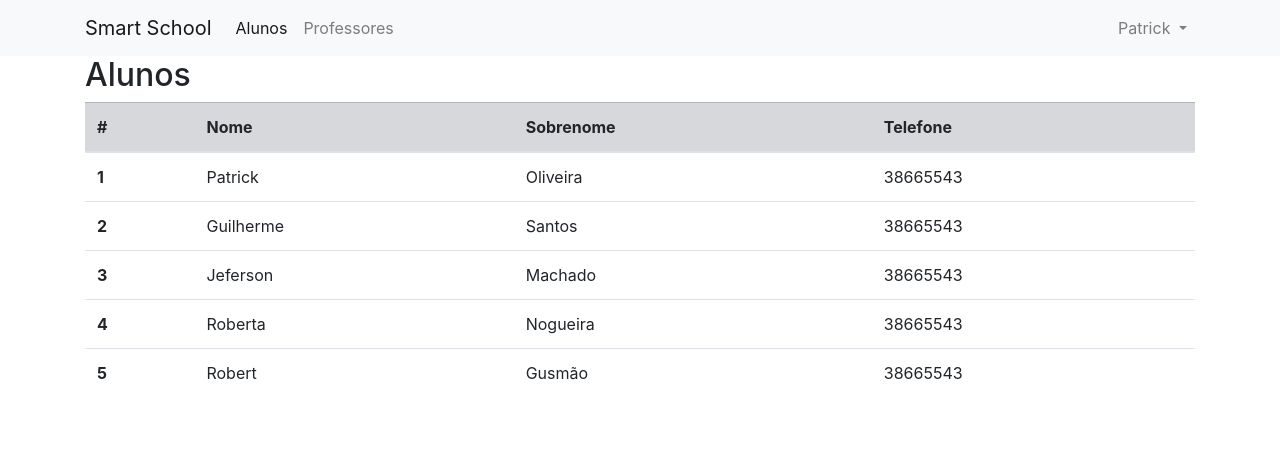
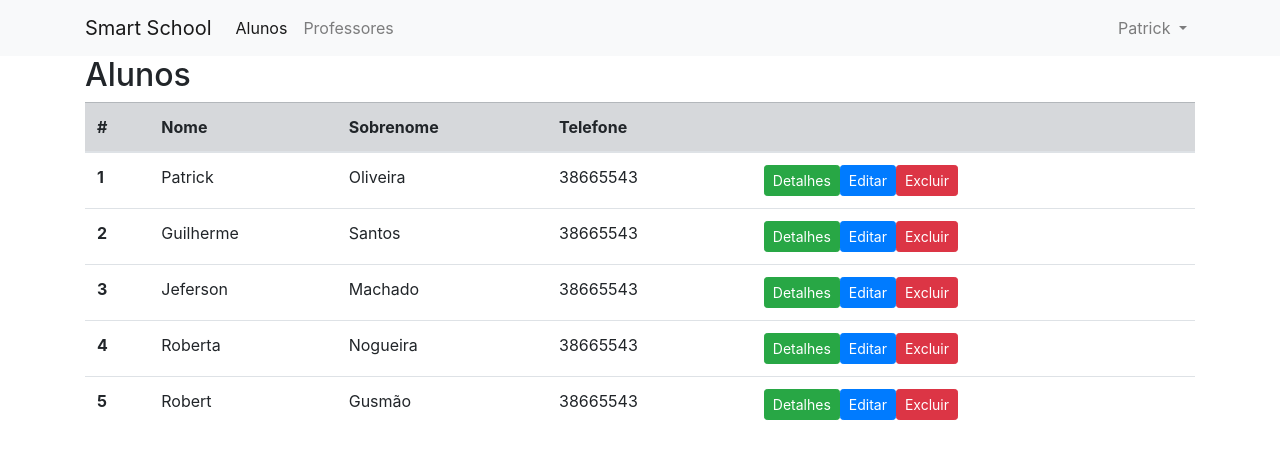
Before and after one commit to PatrickGuilherme/SmartSchool, an Angular app: page /alunos in a window 1280 px wide. Shown: the top 458 px of the page. Built offline with nearby package versions, Linux system fonts and the light colour scheme.

Commit message:
Alunos componente

```diff
--- a/src/app/alunos/alunos.component.html
+++ b/src/app/alunos/alunos.component.html
@@ -1,36 +1,43 @@
+<div class="row">
     <!--ALUNO ESPECIFICO SELECIONADO-->
-<div *ngIf="alunoSelecionado">
+    <div class="col-sm-6" *ngIf="alunoSelecionado">
         <div class="row">
             <div class="mr-auto">
-            <app-titulo [titulo] ="'Aluno:' + alunoSelecionado.nome"></app-titulo>
+                <app-titulo [titulo] ="'Código:' + alunoSelecionado.id"></app-titulo>
             </div>
             <div class="mt-1">
-            <button class="btn btn-warning" (click) = "Voltar()">
+                <button class="btn btn-outline-danger" (click) = "Voltar()">
                     Voltar
                 </button>
             </div>
         </div>
         <!--FORMULARIO DE EDIÇÃO-->
-    <form>
+        <form [formGroup] = "alunoForm" (submit)='AlunoSubmit()'>
             <div class="form-group">
                 <div class="mb-3">
                     <label for="formGroupExampleInput" class="form-label">Nome</label>
-                <input type="text" value="{{alunoSelecionado.nome}}" class="form-control" placeholder="Insira seu nome">
+                    <input type="text" formControlName="nome" class="form-control" placeholder="Insira seu nome">
                 </div>
                 <div class="mb-3">
                     <label for="formGroupExampleInput2" class="form-label">Sobrenome</label>
-                <input type="text" value="{{alunoSelecionado.sobrenome}}" class="form-control" placeholder="Insira seu sobrenome">
+                    <input type="text" formControlName="sobrenome" class="form-control" placeholder="Insira seu sobrenome">
                 </div>
                 <div class="mb-3">
                     <label for="formGroupExampleInput2" class="form-label">Telefone</label>
-                <input type="number" value="{{alunoSelecionado.telefone}}" class="form-control" placeholder="Insira seu telefone">
+                    <input type="number" formControlName="telefone" class="form-control" placeholder="Insira seu telefone">
                 </div>
+            </div>
+            <div class="form-group">
+                <hr>
+                <button class="btn btn-success" [disabled]="!alunoForm.valid">
+                    Salvar
+                </button>
             </div>
         </form>
     </div>
 
     <!--LISTA DE TODOS OS ALUNOS-->
-<div *ngIf="!alunoSelecionado">
+    <div [ngClass] ="{'col-sm-6': alunoSelecionado, 'col-sm-12': !alunoSelecionado}">
         <app-titulo [titulo] ='titulo'></app-titulo>
         <table class="table table-hover">
             <thead class="table-secondary">
@@ -39,6 +46,7 @@
                     <th scope="col">Nome</th>
                     <th scope="col">Sobrenome</th>
                     <th scope="col">Telefone</th>
+                    <th scope="col"></th>
                 </tr>
             </thead>
             <tbody>
@@ -50,7 +58,15 @@
                 <td>{{aln.nome}}</td>
                 <td>{{aln.sobrenome}}</td>
                 <td>{{aln.telefone}}</td>
+                <td>
+                    <div class="btn-goup container">
+                        <button class="btn btn-sm btn-success">Detalhes</button>
+                        <button class="btn btn-sm btn-primary">Editar</button>
+                        <button class="btn btn-sm btn-danger">Excluir</button>
+                    </div>
+                </td>
             </tr>
         </tbody>
     </table>
 </div>
+</div>
--- a/src/app/alunos/alunos.component.ts
+++ b/src/app/alunos/alunos.component.ts
@@ -1,4 +1,5 @@
 import { Component, OnInit } from '@angular/core';
+import { FormBuilder, FormGroup, Validators } from '@angular/forms';
 import { Aluno } from '../models/Aluno';
 
 @Component({
@@ -7,6 +8,8 @@ import { Aluno } from '../models/Aluno';
   styleUrls: ['./alunos.component.css']
 })
 export class AlunosComponent implements OnInit {
+
+  public alunoForm: FormGroup;
   public titulo = 'Alunos';
   public alunoSelecionado: Aluno;
 
@@ -18,17 +21,31 @@ export class AlunosComponent implements OnInit {
     {id: 5, nome: 'Robert', sobrenome: 'Gusmão', telefone: 38665543}
   ]
 
-  public AlunoSelect(aluno: Aluno){
-    this.alunoSelecionado = aluno;
+  constructor(private fb: FormBuilder) {
+    this.CriarForm()
   }
-  public Voltar(){
-    this.alunoSelecionado = null;
-  }
-
-  constructor() {
-   }
 
   ngOnInit(): void {
   }
 
+  public CriarForm(){
+    this.alunoForm = this.fb.group({
+      nome: ['', Validators.required],
+      sobrenome: ['', Validators.required],
+      telefone: ['', Validators.required]
+    })
+  }
+
+  public AlunoSubmit(){
+    console.log(this.alunoForm.value);
+  }
+
+  public AlunoSelect(aluno: Aluno){
+    this.alunoSelecionado = aluno;
+    this.alunoForm.patchValue(aluno);
+  }
+
+  public Voltar(){
+    this.alunoSelecionado = null;
+  }
 }
--- a/src/app/app.module.ts
+++ b/src/app/app.module.ts
@@ -1,6 +1,10 @@
 import { NgModule } from '@angular/core';
 import { BrowserModule } from '@angular/platform-browser';
 import { AppRoutingModule } from './app-routing.module';
+import { BrowserAnimationsModule } from '@angular/platform-browser/animations';
+import { BsDropdownModule } from 'ngx-bootstrap/dropdown';
+import { FormsModule, ReactiveFormsModule } from '@angular/forms';
+
 import { AppComponent } from './app.component';
 import { AlunosComponent } from './alunos/alunos.component';
 import { ProfessoresComponent } from './professores/professores.component';
@@ -8,8 +12,8 @@ import { PerfilComponent } from './perfil/perfil.component';
 import { DashboardComponent } from './dashboard/dashboard.component';
 import { NavComponent } from './nav/nav.component';
 import { TituloComponent } from './titulo/titulo.component';
-import { BrowserAnimationsModule } from '@angular/platform-browser/animations';
-import { BsDropdownModule } from 'ngx-bootstrap/dropdown';
+
+
 
 @NgModule({
   declarations: [
@@ -25,7 +29,9 @@ import { BsDropdownModule } from 'ngx-bootstrap/dropdown';
     BrowserModule,
     AppRoutingModule,
     BrowserAnimationsModule,
-    BsDropdownModule.forRoot()
+    BsDropdownModule.forRoot(),
+    FormsModule,
+    ReactiveFormsModule
   ],
   providers: [],
   bootstrap: [AppComponent]
```
Lines whose indentation alone changed are shown as unchanged.
